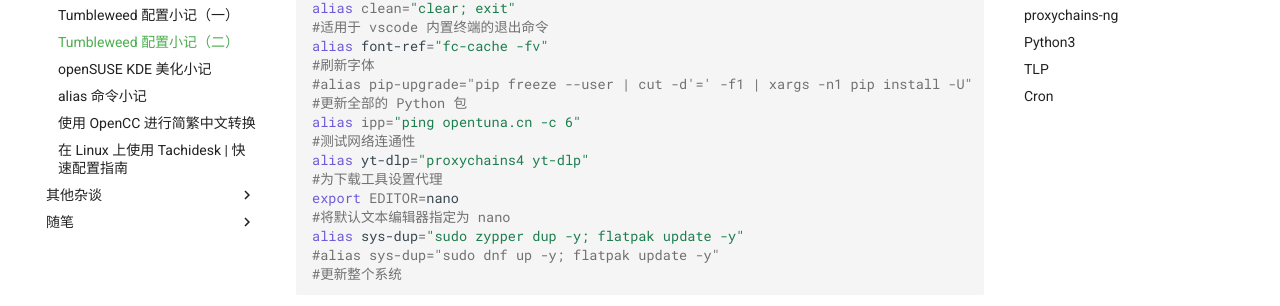
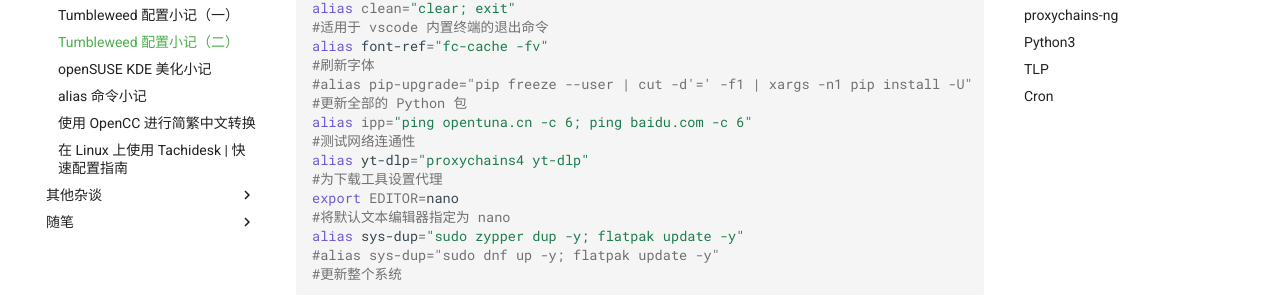
Before and after one commit to Hanjingxue-Boling/Whiteboard, an MkDocs documentation site: the page built from docs/essay/memo/other-configs.md, in a window 1280 px wide and 900 px high, scrolled down 631 px. Shown: the part 147-453 px from the top of the window. Built offline with MkDocs 1.6.1 and Material for MkDocs 9.7.7, drawn with Linux system fonts in a browser that asks for light colours; comment, search, counter and statistics services are not loaded.

Commit message:
2022-05-24-03

```diff
--- a/docs/essay/memo/other-configs.md
+++ b/docs/essay/memo/other-configs.md
@@ -33,7 +33,7 @@ alias font-ref="fc-cache -fv"
 #刷新字体
 #alias pip-upgrade="pip freeze --user | cut -d'=' -f1 | xargs -n1 pip install -U"
 #更新全部的 Python 包
-alias ipp="ping opentuna.cn -c 6"
+alias ipp="ping opentuna.cn -c 6; ping baidu.com -c 6"
 #测试网络连通性
 alias yt-dlp="proxychains4 yt-dlp"
 #为下载工具设置代理
```
